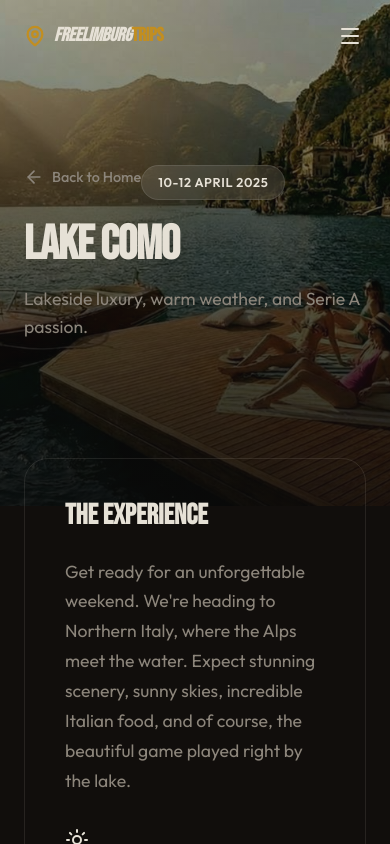
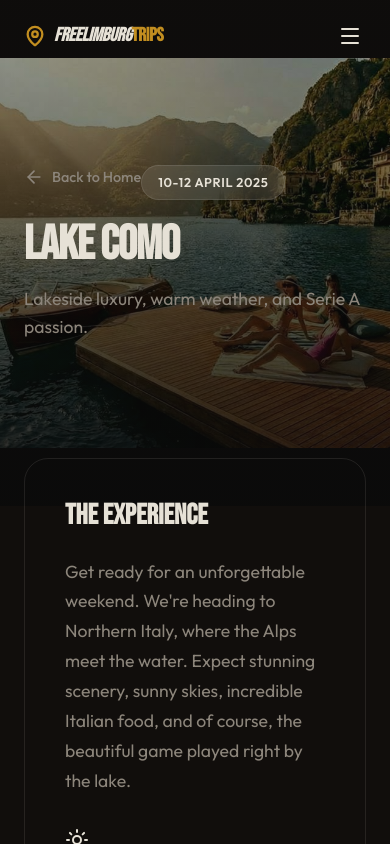
Before and after one commit to yupi1313/FreeLimburgTrips, a React (Vite) app: page /como in a window 390 px wide. Shown: the top 844 px of the page. Built offline with nearby package versions, Linux system fonts and the light colour scheme.

Commit message:
Fix mobile background on Como page

```diff
--- a/src/pages/ComoTrip.css
+++ b/src/pages/ComoTrip.css
@@ -20,6 +20,15 @@
     height: 100%;
     object-fit: cover;
     z-index: 1;
+}
+
+@media (max-width: 768px) {
+    .como-page__hero-bg {
+        background-size: contain;
+        background-repeat: no-repeat;
+        background-position: top center;
+        object-fit: contain;
+    }
 }
 
 .como-page__hero-overlay {
```
